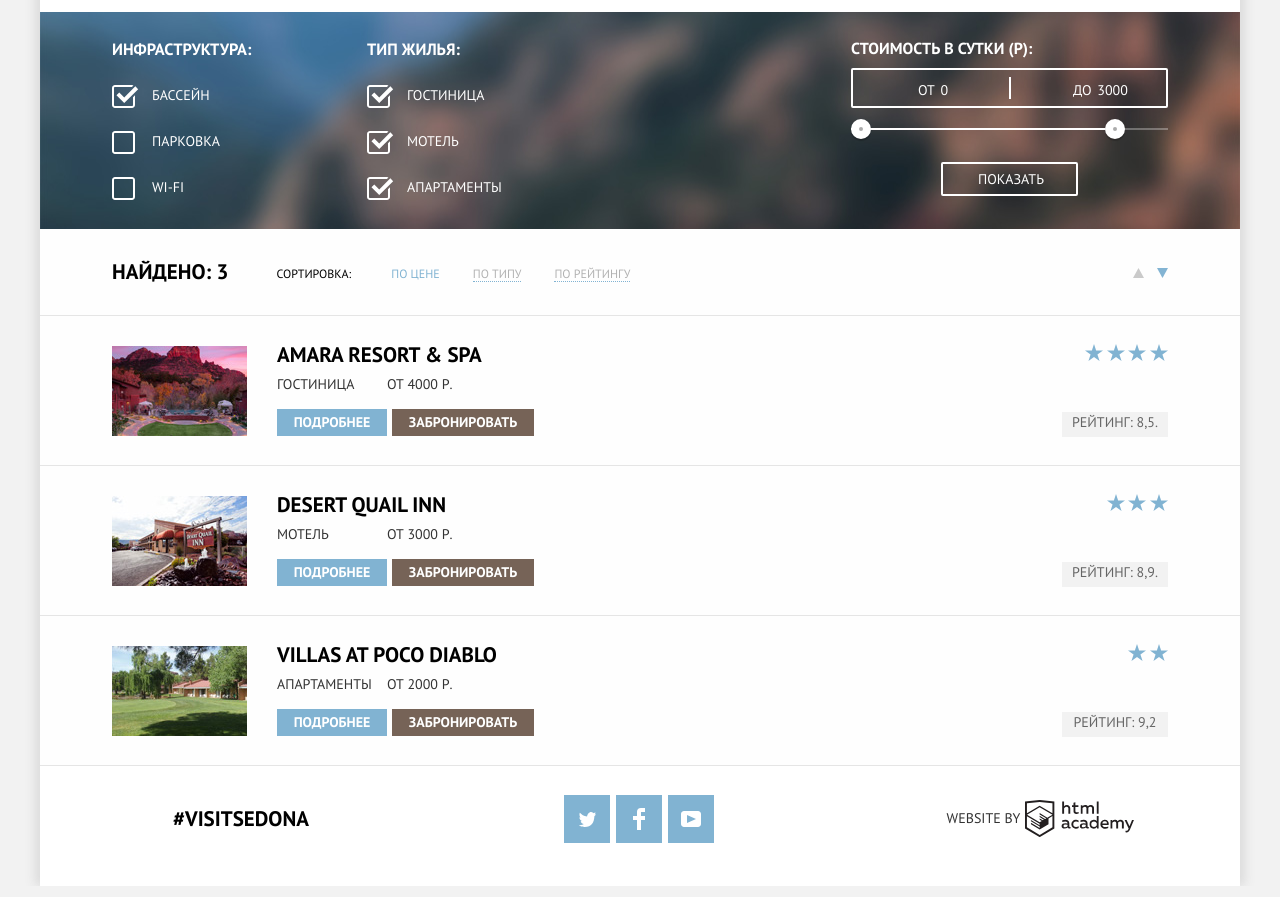
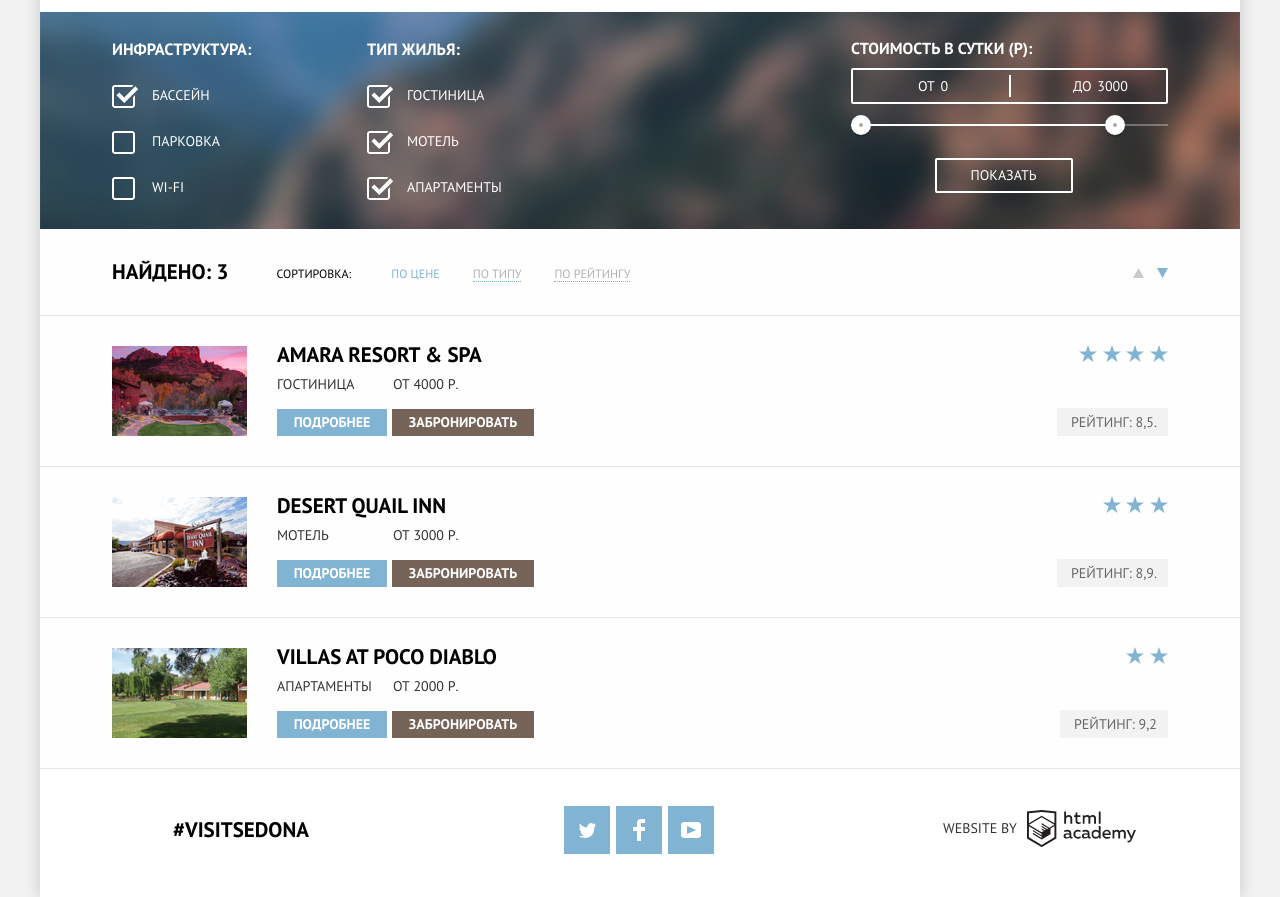
Before and after one commit to SalminOK/622585-sedona, a plain HTML site: page sedona-hotels.html in a window 1280 px wide. Shown: the part 44-941 px from the top of the page. Drawn offline with nearby package versions, Linux system fonts and the light colour scheme.

Commit message:
На проверку

```diff
--- a/css/style.css
+++ b/css/style.css
@@ -105,8 +105,6 @@ img {
 }
 
 .main-header-logo {
-  width: 140px;
-  height: 71px;
   position: absolute;
   order: 3;
   z-index: 1;
@@ -128,7 +126,7 @@ img {
   color: #cacaca;
 }
 
-.site-navigation-current {
+a.active {
   color:#766357;
   font-weight: 700;
 }
@@ -293,9 +291,8 @@ img {
   line-height: 21px;
   font-weight: 700;
   color: #000000;
-  padding-top: 0 auto;
   margin: 0 auto;
-  width: 160px;
+  width: 158px;
 }
 
 .reasons-numbers-item p {
@@ -570,12 +567,13 @@ img {
   display: flex;
   min-height: 120px;
   background-color: #ffffff;
+  padding-top: 8px;
 }
 
 .index-footer {
   position: relative;
   opacity: 0.9;
-  margin-top: -120px;
+  margin-top: -128px;
   z-index: 2;
 }
 
@@ -641,14 +639,15 @@ img {
   justify-content: center;
   align-items: center;
   width: 400px;
-  padding-left: 348px;
+  padding-left: 347px;
   max-height: 120px;
-  margin-bottom: 16px;
+  margin-bottom: 18px;
   text-align: center;
 }
 
 .footer-copyright p {
   margin: 5px;
+  margin-right: 10px;
 }
 
 .footer-copyright a {
@@ -691,10 +690,8 @@ img {
 
 .checkbox-list h3 {
   color: #ffffff;
-  font-size : 16 px ;
-  line-height : 21 px ;
   font-weight : 700 ;
-  margin-bottom : 25px;
+  margin-bottom: 25px;
   padding-left: 72px;
   padding-top: 11px;
 }
@@ -771,7 +768,7 @@ img {
 
 .price-controls {
   position: relative;
-  height: 36px;
+  height: 32px;
   margin-bottom: 20px;
   font-size: 0;
   border: 2px solid #ffffff;
@@ -792,7 +789,7 @@ img {
 .price-controls label {
   display: inline-block;
   font-size: 14px;
-  line-height: 38px;
+  line-height: 31px;
   vertical-align: top;
   cursor: pointer;
 }
@@ -855,17 +852,23 @@ img {
 
 .btn-transparent {
   display: block;
-  margin: 0 auto;
+  margin: 0px auto;
   padding: 5px 35px;
   font-size: 14px;
-  line-height: 20px;
+  line-height: 21px;
   color: #ffffff;
   text-transform: uppercase;
   background: transparent;
   border: 2px solid #ffffff;
   border-radius: 2px;
   cursor: pointer;
-  width: 137px;
+  width: 138px;
+  padding-left: 0px;
+  padding-right: 0px;
+  font-family: "PT Sans", Arial , sans-serif;
+  font-weight: 400;
+  position: relative;
+  left: -6px;
 }
 
 .btn-transparent:hover,
@@ -979,8 +982,8 @@ img {
 .hotel-item {
   display: flex;
   flex-wrap: wrap;
-  min-height: 150px;
   padding: 5px 72px;
+  padding-bottom: 24px;
   border-bottom: 1px solid #e5e5e5;
   box-sizing: border-box;
 }
@@ -1037,6 +1040,10 @@ margin-right: 30px;
   height: 28px;
 }
 
+.hotel-price p {
+  padding-left: 6px;
+}
+
 .button {
   color: #ffffff;
   padding-left: 13px;
@@ -1086,7 +1093,9 @@ margin-right: 30px;
   flex-direction: column;
   align-items: flex-end;
   margin-left: auto;
-
+  padding-top: 24px;
+  justify-content: space-between;
+  height: 91px;
 }
 
 .raiting p {
@@ -1095,16 +1104,14 @@ margin-right: 30px;
   font-size: 14px;
   line-height: 21px;
   font-weight: 400;
-  width: 106px;
-  height: 25px;
-  margin-top: 45px;
-  margin-bottom: 23px;
-
+  padding: 4px 11px 3px 14px;
+  margin-top: 0px;
+  margin-bottom: 0px;
   background-color: #f2f2f2;
 }
 
 .raiting-stars {
-  margin-top: auto;
+  margin-top: 0px;
   text-align: right;
 }
 
@@ -1113,4 +1120,5 @@ margin-right: 30px;
   width: 18px;
   height: 17px;
   background: url("../img/star.svg");
+  margin-left: 2px;
 }
```
Also changed, not shown: index.html (+2 -3 lines), img/index-logo.svg (added).
